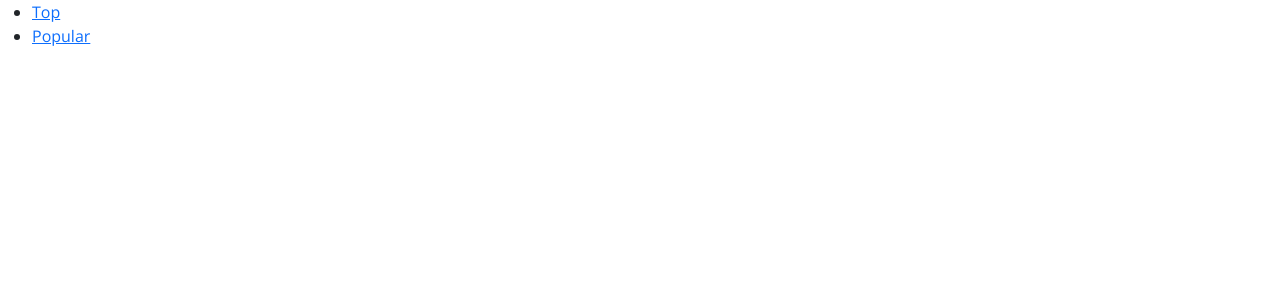
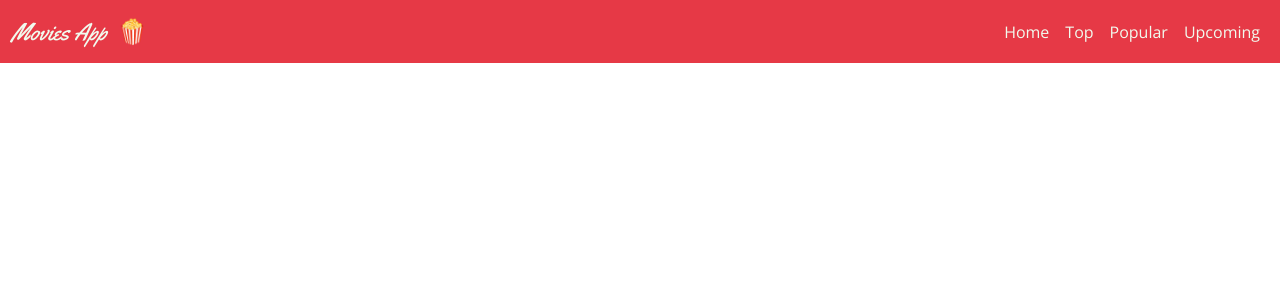
Before and after one commit to cristiancota/movies-app, a React (Create React App) app: page / in a window 1280 px wide. Shown: the top 300 px of the page. Built offline with nearby package versions, Linux system fonts and the light colour scheme.

Commit message:
add pagination, and navbar component

```diff
--- a/package.json
+++ b/package.json
@@ -9,6 +9,7 @@
     "bootstrap": "^5.0.0-alpha1",
     "react": "^16.13.1",
     "react-dom": "^16.13.1",
+    "react-js-pagination": "^3.0.3",
     "react-router-dom": "^5.2.0",
     "react-scripts": "3.4.1"
   },
--- a/src/App.css
+++ b/src/App.css
@@ -9,6 +9,29 @@
 
 body * {
   font-family: "Open Sans", sans-serif;
+}
+
+nav.navbar {
+  background-color: var(--base);
+  margin-bottom: 30px;
+}
+
+nav.navbar li a {
+  color: var(--light-text);
+}
+
+a.navbar-brand {
+  font-family: "Yellowtail", cursive;
+  font-size: 24px;
+  color: var(--light-text);
+}
+
+a.navbar-brand:hover {
+  color: var(--light-text);
+}
+
+a.navbar-brand span {
+  margin-left: 10px;
 }
 
 .movie-container {
@@ -43,14 +66,6 @@ body * {
   font-size: 50px;
 }
 
-.container-header h1 {
-  font-family: "Yellowtail", cursive;
-  font-size: 80px;
-  color: var(--light-text);
-  margin-top: 30px;
-  margin-bottom: 0;
-}
-
 .container-footer {
   text-align: center;
   font-weight: bolder;
@@ -58,3 +73,17 @@ body * {
   background-color: var(--light-background);
   color: var(--dark-text);
 }
+
+.pagination-container {
+  display: flex;
+  justify-content: center;
+}
+
+.pagination-container .page-item.active .page-link {
+  background-color: var(--base);
+  border-color: var(--base);
+}
+
+.pagination-container .page-item .page-link {
+  color: var(--base);
+}
--- a/src/App.js
+++ b/src/App.js
@@ -7,28 +7,59 @@ import MovieDetails from "./MovieDetails.js";
 export default function App() {
   return (
     <BrowserRouter>
-      {/* TODO create nav component */}
-      <div>
-        <ul>
-          <li>
-            <Link to="/top">Top</Link>
-          </li>
-          <li>
-            <Link to="/popular">Popular</Link>
-          </li>
-        </ul>
-      </div>
+      <nav className="navbar navbar-expand-lg">
+        <div className="container-fluid">
+          <Link className="navbar-brand" to="/">
+            Movies App
+            <span role="img" aria-label="popcorn">
+              🍿
+            </span>
+          </Link>
+          <div>
+            <ul className="navbar-nav">
+              <li className="nav-item">
+                <Link className="nav-link" to="/">
+                  Home
+                </Link>
+              </li>
+              <li className="nav-item">
+                <Link className="nav-link" to="/top/1">
+                  Top
+                </Link>
+              </li>
+              <li className="nav-item">
+                <Link className="nav-link" to="/popular/1">
+                  Popular
+                </Link>
+              </li>
+              <li className="nav-item">
+                <Link className="nav-link" to="/upcoming/1">
+                  Upcoming
+                </Link>
+              </li>
+            </ul>
+          </div>
+        </div>
+      </nav>
 
       <Switch>
         <Route
-          path="/top"
-          exact
-          render={(props) => <Movies {...props} apiMethod="top_rated" />}
+          path="/top/:pageNumber"
+          render={(props) => (
+            <Movies {...props} apiMethod="top_rated" title="Top Rated Movies" />
+          )}
         />
         <Route
-          path="/popular"
-          exact
-          render={(props) => <Movies {...props} apiMethod="popular" />}
+          path="/popular/:pageNumber"
+          render={(props) => (
+            <Movies {...props} apiMethod="popular" title="Popular Movies" />
+          )}
+        />
+        <Route
+          path="/upcoming/:pageNumber"
+          render={(props) => (
+            <Movies {...props} apiMethod="upcoming" title="upcoming Movies" />
+          )}
         />
         <Route path="/movie/:movieId" exact component={MovieDetails} />
       </Switch>
--- a/src/MovieDetails.js
+++ b/src/MovieDetails.js
@@ -19,9 +19,7 @@ function MovieDetails(props) {
 
   return (
     <div className="movie-details-container container">
-      {console.log(movie)}
       <div className="movie-details">
-        <h2 className="text-center">{movie.title}</h2>
         <div className="row">
           <div className="col-2 offset-2">
             <img
@@ -31,7 +29,27 @@ function MovieDetails(props) {
             />
           </div>
           <div className="col-6">
+            <h3>{movie.title}</h3>
+            <p>
+              <strong>Overview:</strong>
+            </p>
             <p>{movie.overview}</p>
+            <p>
+              <strong>Release Date:</strong>
+            </p>
+            <p>{movie.release_date}</p>
+            <p>
+              <strong>Vote Average:</strong>
+            </p>
+            <p>{movie.vote_average}</p>
+            <p>
+              <strong>{movie.genres.length > 1 ? 'Genres' : 'Genre'}:</strong>
+            </p>
+            <ul>
+              {movie.genres.map((genre) => {
+                return <li>{genre.name}</li>;
+              })}
+            </ul>
           </div>
         </div>
       </div>
--- a/src/Movies.js
+++ b/src/Movies.js
@@ -1,13 +1,18 @@
 import React, { useEffect, useState } from "react";
 import PosterMovie from "./PosterMovie.js";
+import Pagination from "react-js-pagination";
+import { useHistory } from "react-router-dom";
 
 export default function Movies(props) {
+  const currentPage = parseInt(props.match.params.pageNumber);
+  const [movies, setMovies] = useState(null);
+  const [activePage, setActivePage] = useState(null);
+  const history = useHistory();
+  const url = `https://api.themoviedb.org/3/movie/${props.apiMethod}?api_key=30462510f8221c4dff12dd51874f0158&language=en-US&page=${currentPage}`;
+
   function handleClick(key) {
-    props.history.push("movie/" + key);
+    history.push("/movie/" + key);
   }
-
-  const url = `https://api.themoviedb.org/3/movie/${props.apiMethod}?api_key=30462510f8221c4dff12dd51874f0158&language=en-US&page=1`;
-  const [movies, setMovies] = useState(null);
 
   useEffect(() => {
     const fetchMovie = async () => {
@@ -18,7 +23,12 @@ export default function Movies(props) {
         });
     };
     fetchMovie();
-  }, [url]);
+    setActivePage(parseInt(currentPage));
+  }, [url, currentPage]);
+
+  function handlePageChange(pageNumber) {
+    props.history.push(props.match.path.replace(":pageNumber", pageNumber));
+  }
 
   if (!movies) {
     return <div>Loading...</div>;
@@ -26,14 +36,8 @@ export default function Movies(props) {
 
   return (
     <div className="app">
-      <div className="container-fluid container-header">
-        <h1>Movies App</h1>
-        <span role="img" aria-label="popcorn">
-          🍿
-        </span>
-      </div>
       <div className="container">
-        <h2>Top Rated Movies</h2>
+        <h2>{props.title}</h2>
         <div className="row">
           {movies.results.map((current) => {
             return (
@@ -42,11 +46,22 @@ export default function Movies(props) {
                 movieId={current.id}
                 title={current.title}
                 poster={current.poster_path}
-                rating={current.vote_average}
+                rating={current.vote_average.toFixed(1)}
                 handleClick={handleClick}
               />
             );
           })}
+        </div>
+        <div className="pagination-container">
+          <Pagination
+            activePage={activePage}
+            itemsCountPerPage={20}
+            totalItemsCount={10000}
+            pageRangeDisplayed={5}
+            onChange={handlePageChange}
+            itemClass="page-item"
+            linkClass="page-link"
+          />
         </div>
       </div>
       <div className="container-fluid container-footer">
```
Also changed, not shown: 1 other file (tests, documents, lock files or other folders).
